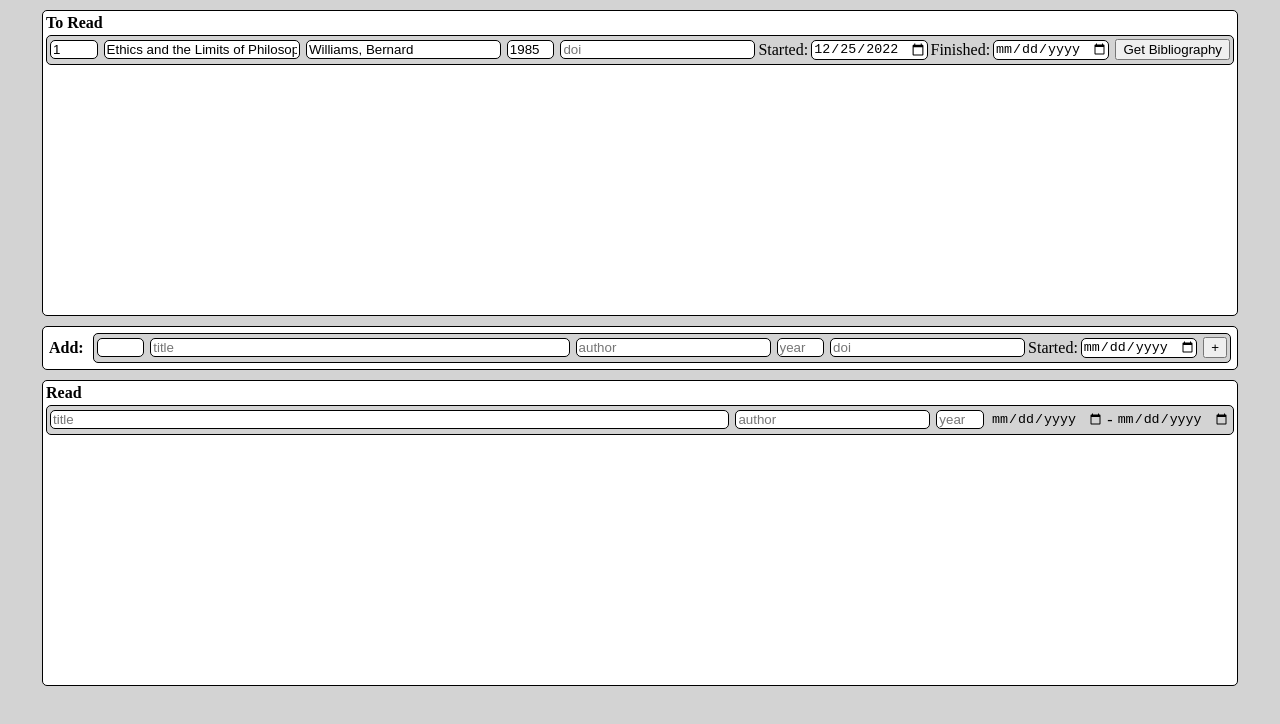
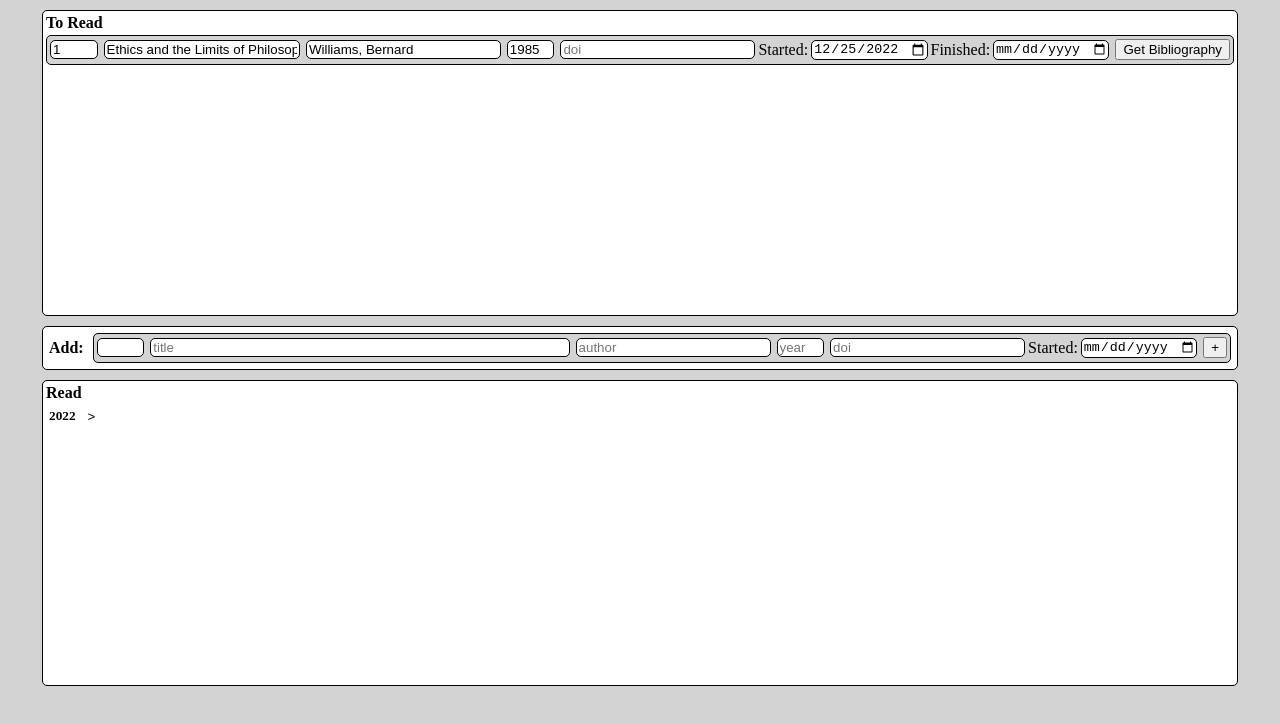
Before and after one commit to eswitbeck/bookQ, a React app: page / in a window 1280 px wide. Shown: the top 724 px of the page. Built offline with nearby package versions, Linux system fonts and the light colour scheme; the HTML template or start-up script is replaced by a standard one.

Commit message:
add year dropdown with styling

```diff
--- a/src/app/components/completedWindow.jsx
+++ b/src/app/components/completedWindow.jsx
@@ -1,9 +1,9 @@
 import React from 'react';
-import Book from './book.jsx';
+import Year from './year.jsx';
 
 export default () => (
   <section id='completedWindow'>
     <h4>Read</h4>
-    <Book mode='complete' />
+    <Year year={2022} booklist={[{}]} />
   </section>
 );
--- a/src/app/components/pendingWindow.jsx
+++ b/src/app/components/pendingWindow.jsx
@@ -1,5 +1,5 @@
 import React from 'react';
-import Book from './book.jsx';
+import bookToComponent from '../utils/bookToComponent.jsx';
 
 const testBook = {
   position: 1,
@@ -11,31 +11,9 @@ const testBook = {
   endDate: '',
 };
 
-const bookToComponent = ({
-                         position,
-                         title,
-                         author,
-                         year,
-                         doi,
-                         startDate,
-                         endDate
-                        }) => {
-  return <Book
-           mode='pending'
-           position={position}
-           title={title}
-           author={author}
-           year={year}
-           doi={doi}
-           startDate={startDate}
-           endDate={endDate}
-         />
-};
-
-
 export default () => (
 <section id='pendingWindow'>
   <h4>To Read</h4>
-  {bookToComponent(testBook)}
+  {bookToComponent(testBook, 'pending')}
 </section>
 );
--- /dev/null
+++ b/src/app/components/year.jsx
@@ -0,0 +1,29 @@
+import React, { useState } from 'react';
+import bookToComponent from '../utils/bookToComponent.jsx';
+
+
+/* takes in { year, bookList } */
+export default props => {
+  const [isDropped, setDropped] = useState(false);
+  const [dropButton, setButton] = useState('v');
+  const toggle = () => setDropped(!isDropped);
+
+  return (
+    <div className='year'>
+      <span>
+        <h5>{props.year}</h5>
+        <button onClick={toggle}>
+          {isDropped ? 'v' : '>' }
+        </button>
+      </span>
+    {
+      isDropped
+      ? <div className='dropdown'>
+        {props.booklist.map(
+          b => bookToComponent(b, 'complete'))}
+      </div>
+      : null
+    }
+    </div>
+  );
+}
--- /dev/null
+++ b/src/app/utils/bookToComponent.jsx
@@ -0,0 +1,24 @@
+import React from 'react';
+import Book from '../components/book.jsx';
+
+export default ({
+                 position,
+                 title,
+                 author,
+                 year,
+                 doi,
+                 startDate,
+                 endDate
+                },
+                mode) => (
+  <Book
+     mode={mode}
+     position={position}
+     title={title}
+     author={author}
+     year={year}
+     doi={doi}
+     startDate={startDate}
+     endDate={endDate}
+   />
+);
--- a/src/style.css
+++ b/src/style.css
@@ -104,3 +104,18 @@ body {
   margin: var(--internalMargin);
   white-space: nowrap;
 }
+
+.year span {
+  display: flex;
+  align-items: center;
+  justify-content: start;
+}
+
+.year span > * {
+  margin: var(--internalMargin);
+}
+
+.year span > button {
+  background-color: inherit;
+  border: none;
+}
```
